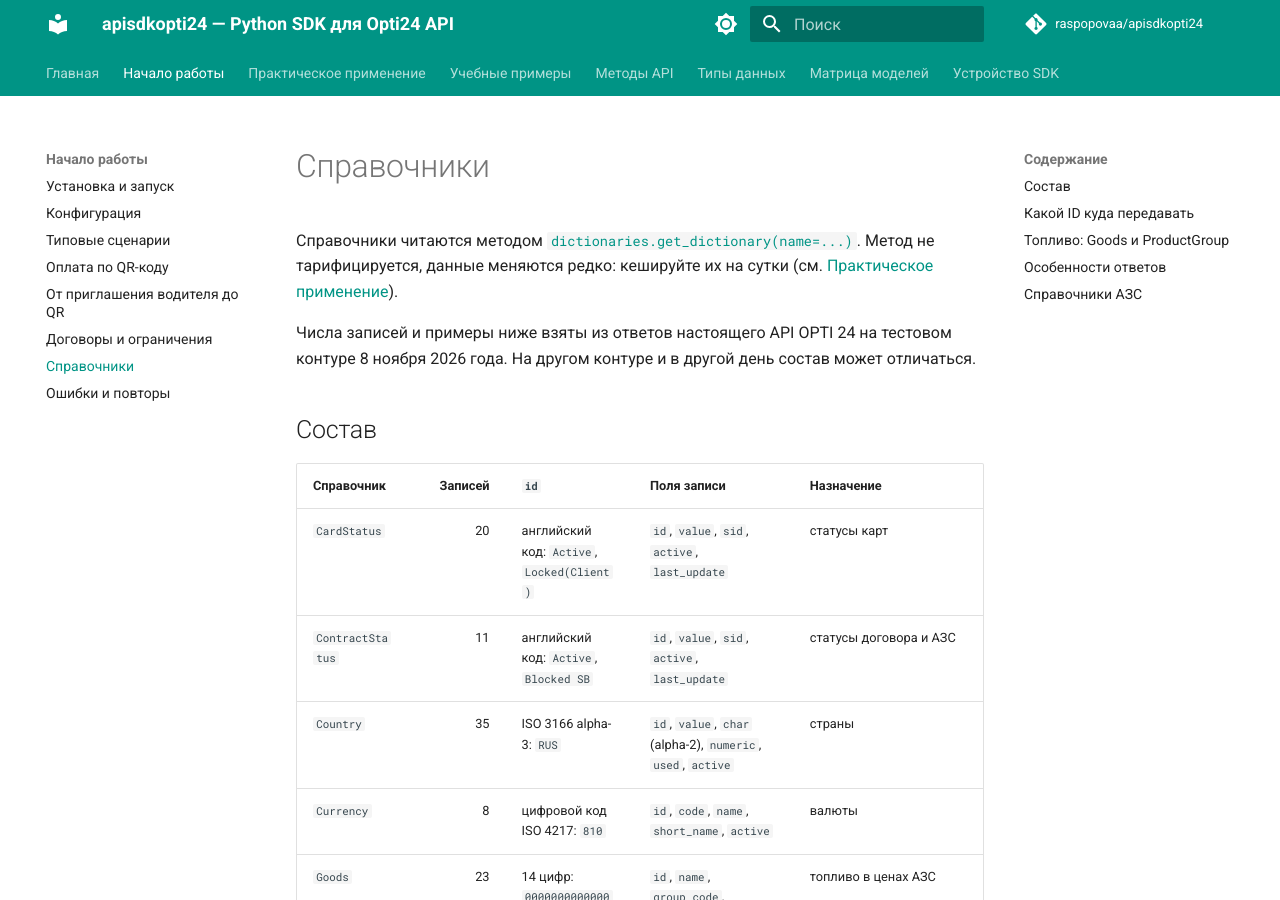
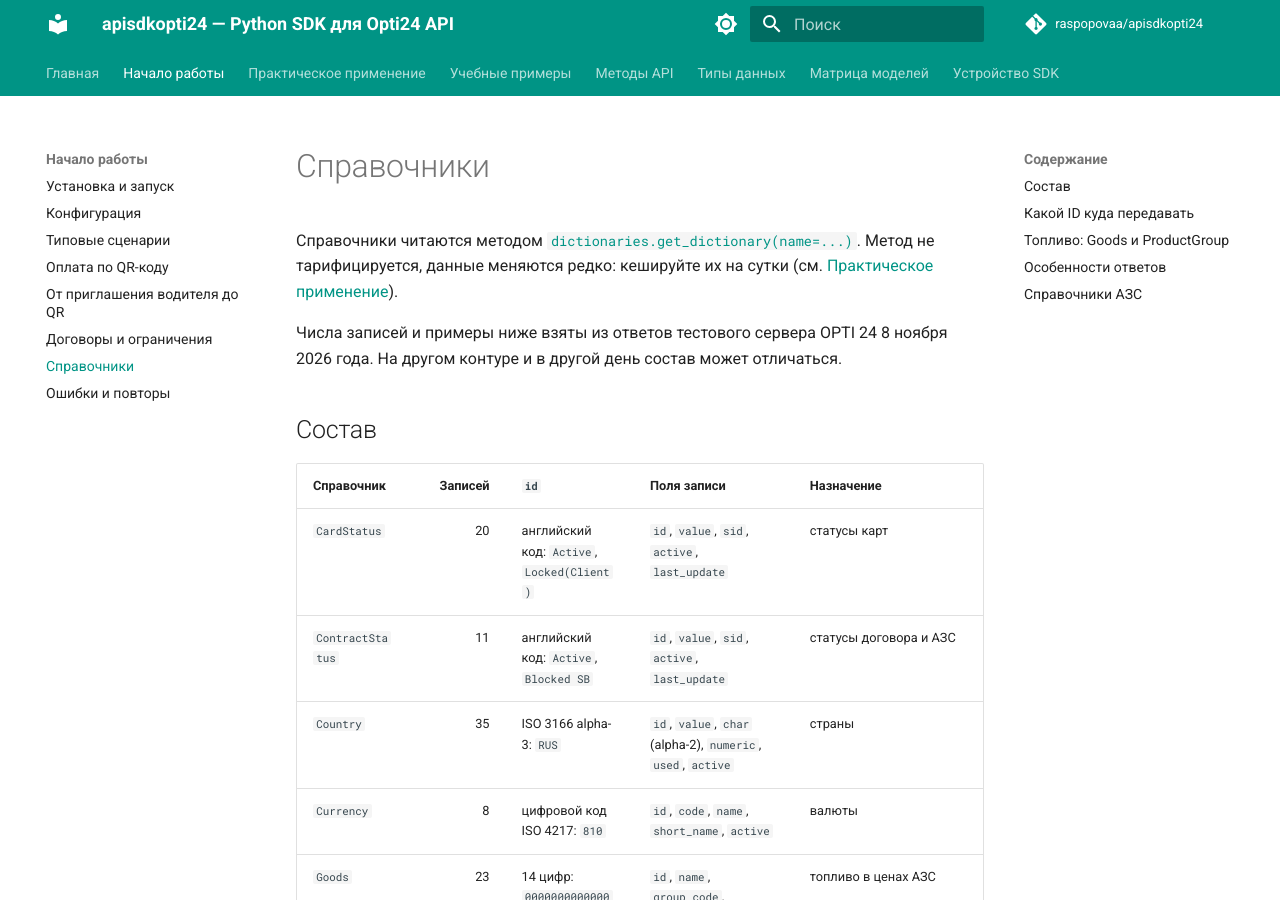
Before and after one commit to raspopovaa/apisdkopti24, an MkDocs documentation site: the page built from docs/dictionaries.md, in a window 1280 px wide and 900 px high. Built offline with MkDocs 1.6.1 and Material for MkDocs 9.7.7, drawn with Linux system fonts in a browser that asks for light colours; comment, search, counter and statistics services are not loaded; the version menu is left out.

Commit message:
docs(dictionaries): данные с тестового сервера
Co-Authored-By: Claude Opus 5.5 <noreply@anthropic.com>
Claude-Session: https://claude.ai/code/session_015dGGiqu5A1XNDbRHPeRjg7

```diff
--- a/docs/dictionaries.md
+++ b/docs/dictionaries.md
@@ -6,7 +6,7 @@ description: "Справочники OPTI 24: состав, поля, связи
 
 Справочники читаются методом [`dictionaries.get_dictionary(name=...)`](methods/dictionaries.md#clientdictionariesget_dictionary). Метод не тарифицируется, данные меняются редко: кешируйте их на сутки (см. [Практическое применение](practical-use.md)).
 
-Числа записей и примеры ниже взяты из ответов настоящего API OPTI 24 на тестовом контуре 8 ноября 2026 года. На другом контуре и в другой день состав может отличаться.
+Числа записей и примеры ниже взяты из ответов тестового сервера OPTI 24 8 ноября 2026 года. На другом контуре и в другой день состав может отличаться.
 
 ## Состав
 
```
